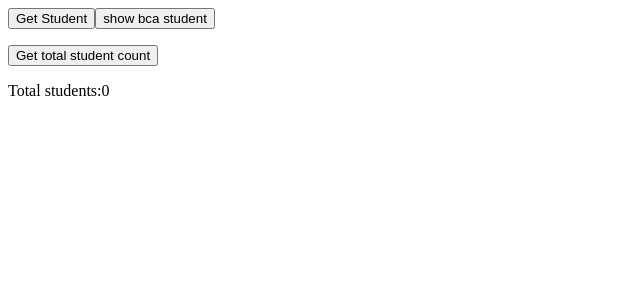
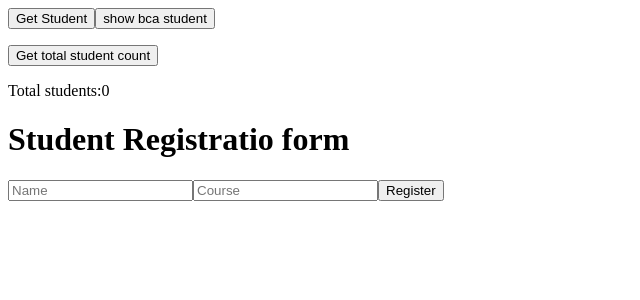
Before and after one commit to JheelPrashar/smart-task-manager, a React app in the folder frontend/: page / in a window 1280 px wide. Shown: the top 300 px of the page, without its empty margins (0-640 px from the left). Built offline with nearby package versions, Linux system fonts and the light colour scheme; the HTML template or start-up script is replaced by a standard one.

Commit message:
day 7 complete

```diff
--- a/frontend/src/App.jsx
+++ b/frontend/src/App.jsx
@@ -4,6 +4,8 @@ function App() {
 
   const [students, setStudents] = useState([]);
   const [count, setCount] = useState(0);
+  const[name,setName]=useState("");
+  const[course,setCourse]=useState("");
 
   const getStudents = async () => {
 
@@ -26,6 +28,21 @@ function App() {
     const data = await response.json();
     setCount(data);
   };
+  const addStudent= async () => {
+    const response = await fetch(
+   "http://localhost:8080/students",{
+    method:"POST",
+    headers:{
+      "Content-Type":"application/json"
+    },
+    body:JSON.stringify({name,course})
+   });
+   if(response.ok){
+    alert("Student registration successful");
+   }else{
+    alert("Failed to register student");
+   }
+  };
 
 
   return (
@@ -45,6 +62,10 @@ function App() {
       </ul>
       <button onClick={fetchTotalStudentsCount}> Get total student count</button>
       <p>Total students:{count}</p>
+      <h1>Student Registratio form</h1>
+      <input type="text"placeholder="Name"value={name} onChange={(e)=>setName(e.target.value)}></input>
+      <input type="text"placeholder="Course" value={course} onChange={(e)=>setCourse(e.target.value)}></input>
+      <button onClick={addStudent}>Register</button>
 
     </div>
   );
```
